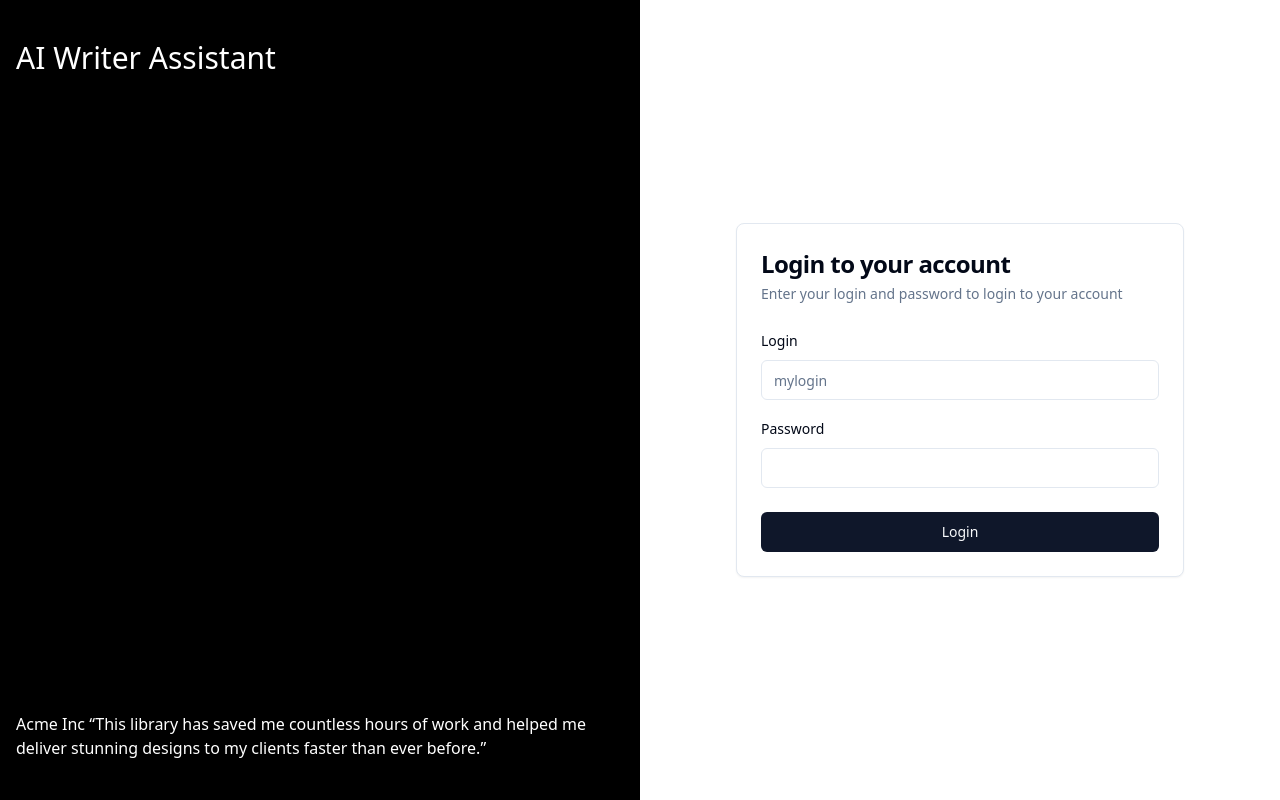
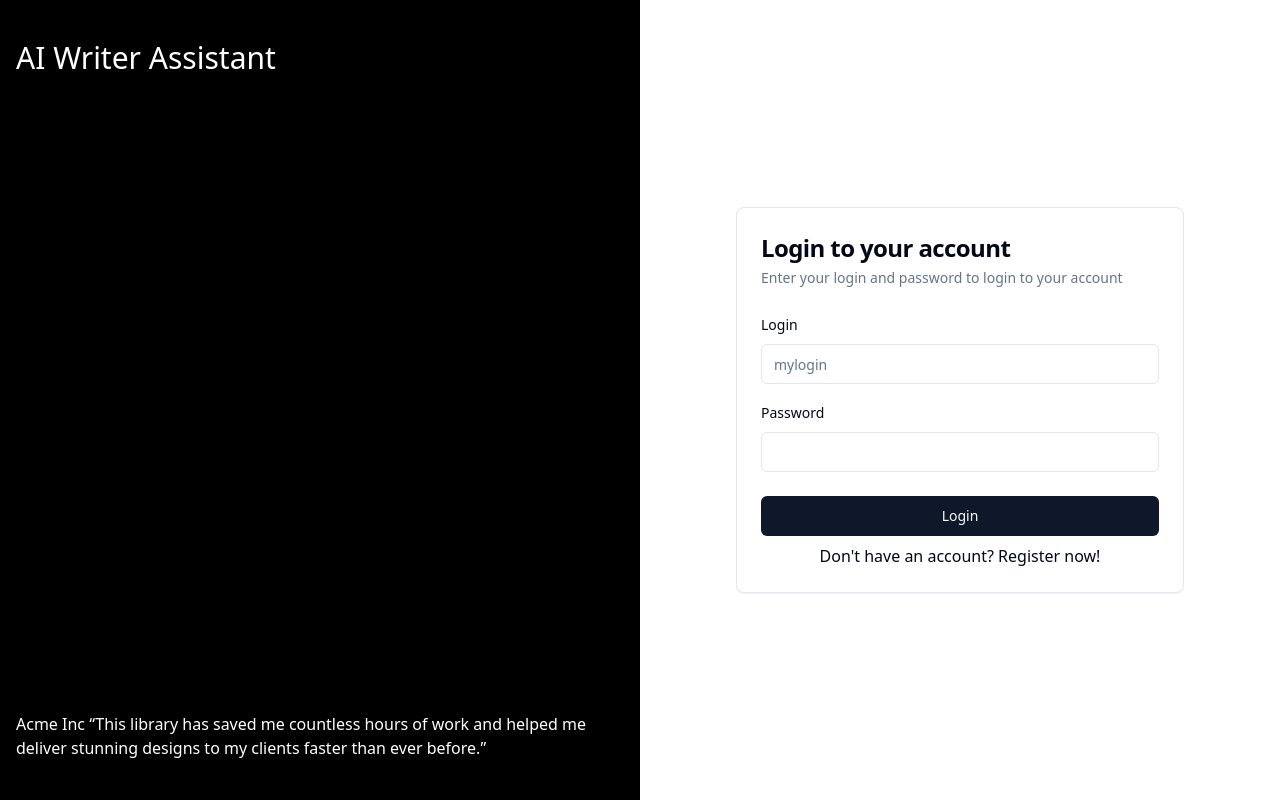
Before and after one commit to rasulbeksoftwareengineer/ai-writer, a React (Vite) app: page /auth/login in a window 1280 px wide. Built offline with nearby package versions, Linux system fonts and the light colour scheme.

Commit message:
feat/62: Improvements added. Readme updated

```diff
--- a/src/components/auth/login.tsx
+++ b/src/components/auth/login.tsx
@@ -21,7 +21,7 @@
 import { Button } from '@/components/ui/button.tsx';
 import { useAuthContext } from '@/contexts/auth.context.tsx';
 import toast from 'react-hot-toast';
-import { useNavigate } from 'react-router-dom';
+import { Link, useNavigate } from 'react-router-dom';
 
 const formSchema = z.object({
   login: z.string().min(5).max(20),
@@ -90,8 +90,11 @@
               )}
             />
           </CardContent>
-          <CardFooter>
+          <CardFooter className="flex flex-col gap-2">
             <Button className="w-full">Login</Button>
+            <Link to="/auth/register" className="text-center block">
+              Don't have an account? Register now!
+            </Link>
           </CardFooter>
         </Card>
       </form>
--- a/src/components/auth/register.tsx
+++ b/src/components/auth/register.tsx
@@ -21,7 +21,7 @@
 import { Button } from '@/components/ui/button.tsx';
 import { useAuthContext } from '@/contexts/auth.context.tsx';
 import toast from 'react-hot-toast';
-import { useNavigate } from 'react-router-dom';
+import { Link, useNavigate } from 'react-router-dom';
 
 const formSchema = z
   .object({
@@ -112,8 +112,11 @@
               )}
             />
           </CardContent>
-          <CardFooter>
+          <CardFooter className="flex flex-col gap-2">
             <Button className="w-full">Create account</Button>
+            <Link to="/auth/login" className="text-center block">
+              Already have an account? Login now!
+            </Link>
           </CardFooter>
         </Card>
       </form>
```
Also changed, not shown: 1 other file (tests, documents, lock files or other folders).
